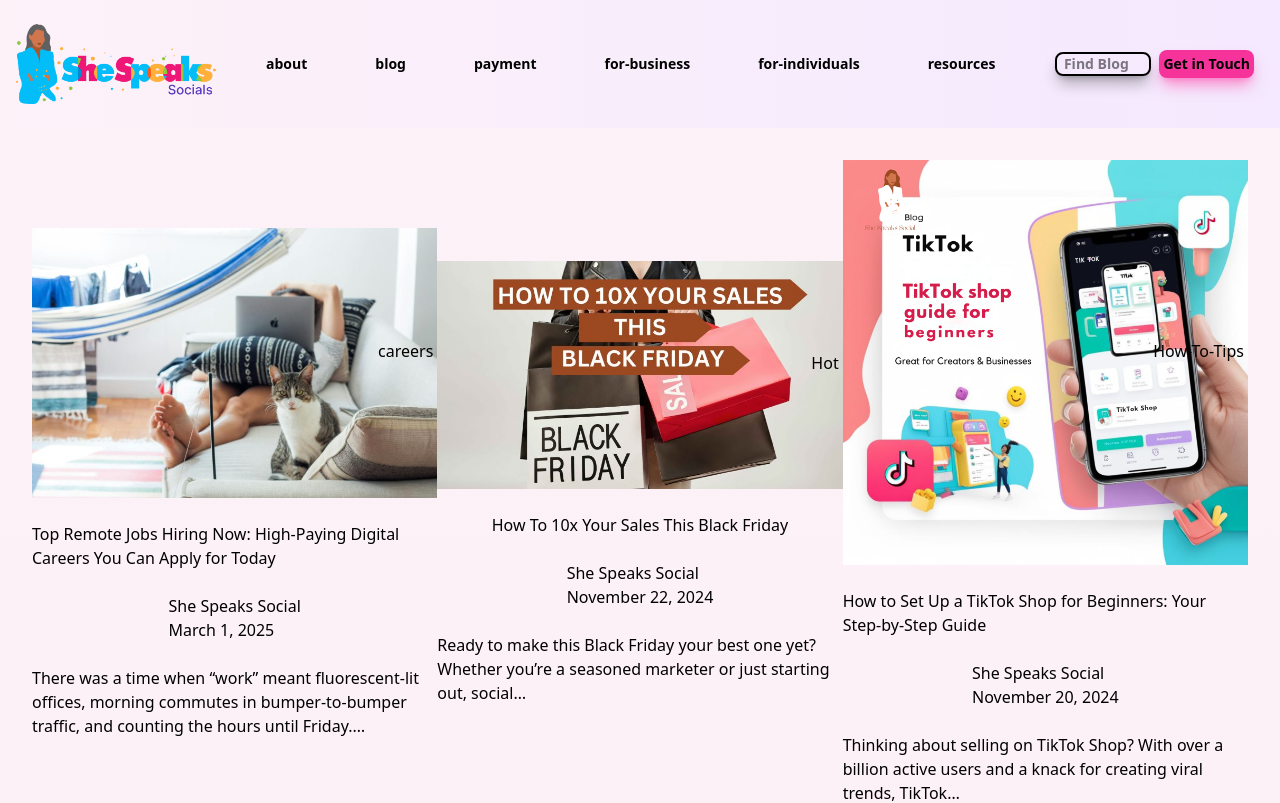
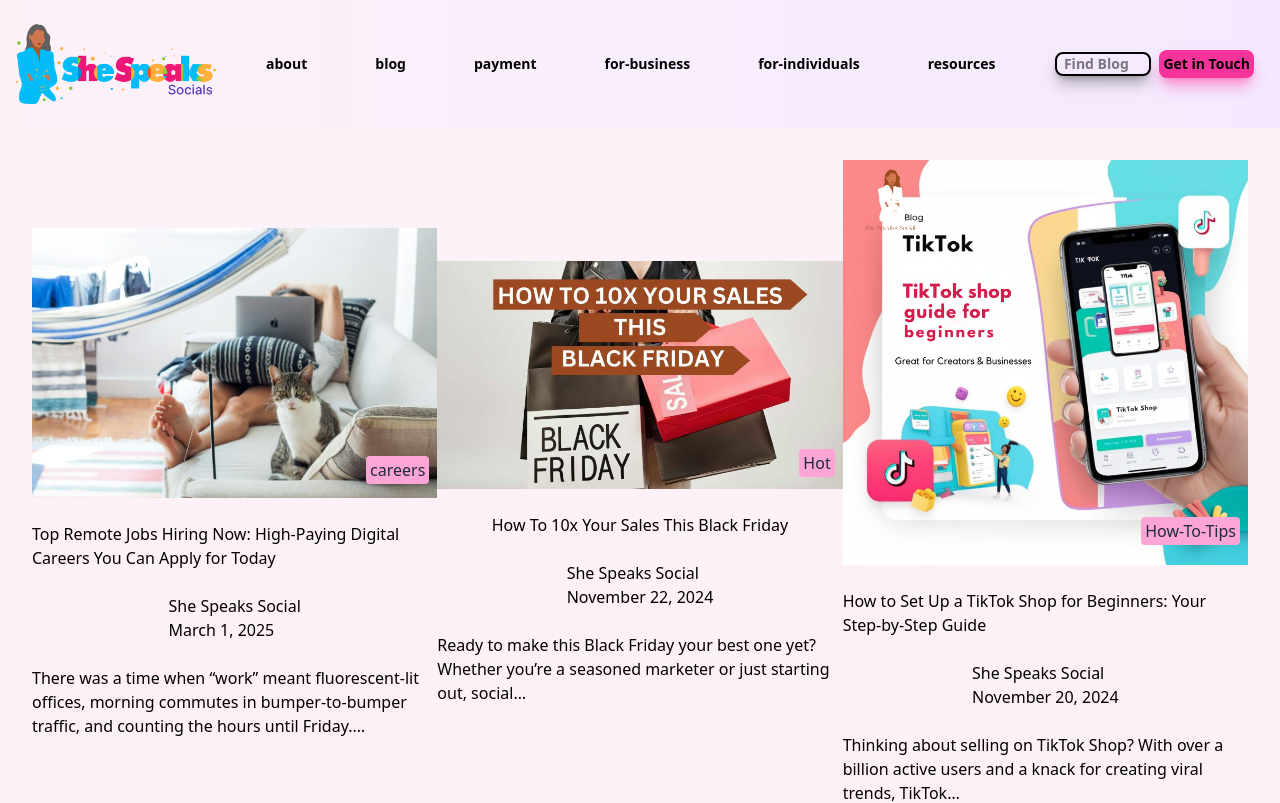
Before and after one commit to MatthewsRicky/shespeaksocial, a Next.js app: page /blog in a window 1280 px wide. Shown: the top 803 px of the page. Built offline with nearby package versions, Linux system fonts and the light colour scheme.

Commit message:
styling the span

```diff
--- a/components/Blog.tsx
+++ b/components/Blog.tsx
@@ -92,7 +92,7 @@ const Blog = () => {
 			{posts.map((post) => (
 				<section key={post.title} className="relative flex flex-col items-center gap-6 justify-center">
 					<div className="relative">
-						<span className="absolute right-1 bottom-[50%] text-slate-850  z-100">{post.imageTitle}</span>
+						<span className="absolute right-2 bottom-[5%] bg-pink-300 p-1 rounded-sm py-0.5 text-slate-800 z-100">{post.imageTitle}</span>
 						<Image src={post.imageUrl} alt={post.imageAlt} width={500} height={500} className="w-full" />
 
 					</div>
```
